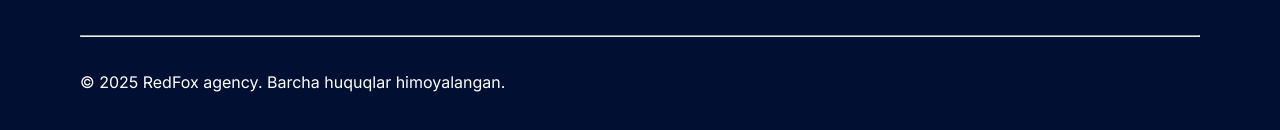
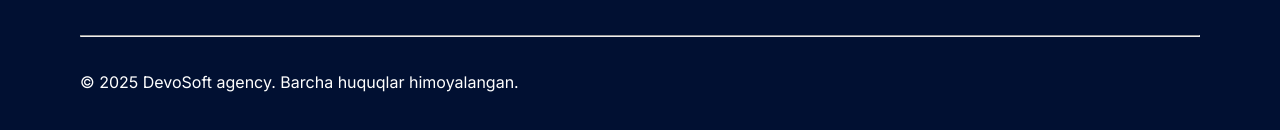
Before and after one commit to farxod-0017/tourlinga, a React (Vite) app: page / in a window 1280 px wide. Shown: the part 6175-6305 px from the top of the page. Built offline with nearby package versions, Linux system fonts and the light colour scheme; no server answers.

Commit message:
for new tab with links

```diff
--- a/src/Pages/TermData.jsx
+++ b/src/Pages/TermData.jsx
@@ -242,7 +242,9 @@ export default function TermData() {
                                     <h5>O‘zbek</h5>
                                     <h3>{item.uzbw}</h3>
                                     <p>{item.uzbwt}</p>
-                                    <a href={item.link}>{item.link}</a>
+                                    <a href={item.link} target="_blank" rel="noopener noreferrer">
+                                        {item.link}
+                                    </a>
                                     <img src={item.image} alt="image of word" />
                                 </div>
                             </div>
--- a/src/components/Footer.jsx
+++ b/src/components/Footer.jsx
@@ -28,7 +28,7 @@ export default function Footer() {
                 </div>
             </div>
             <hr />
-            <p>© 2025 RedFox agency. Barcha huquqlar himoyalangan.</p>
+            <p>© 2025 DevoSoft agency. Barcha huquqlar himoyalangan.</p>
         </section>
     )
 }
```
